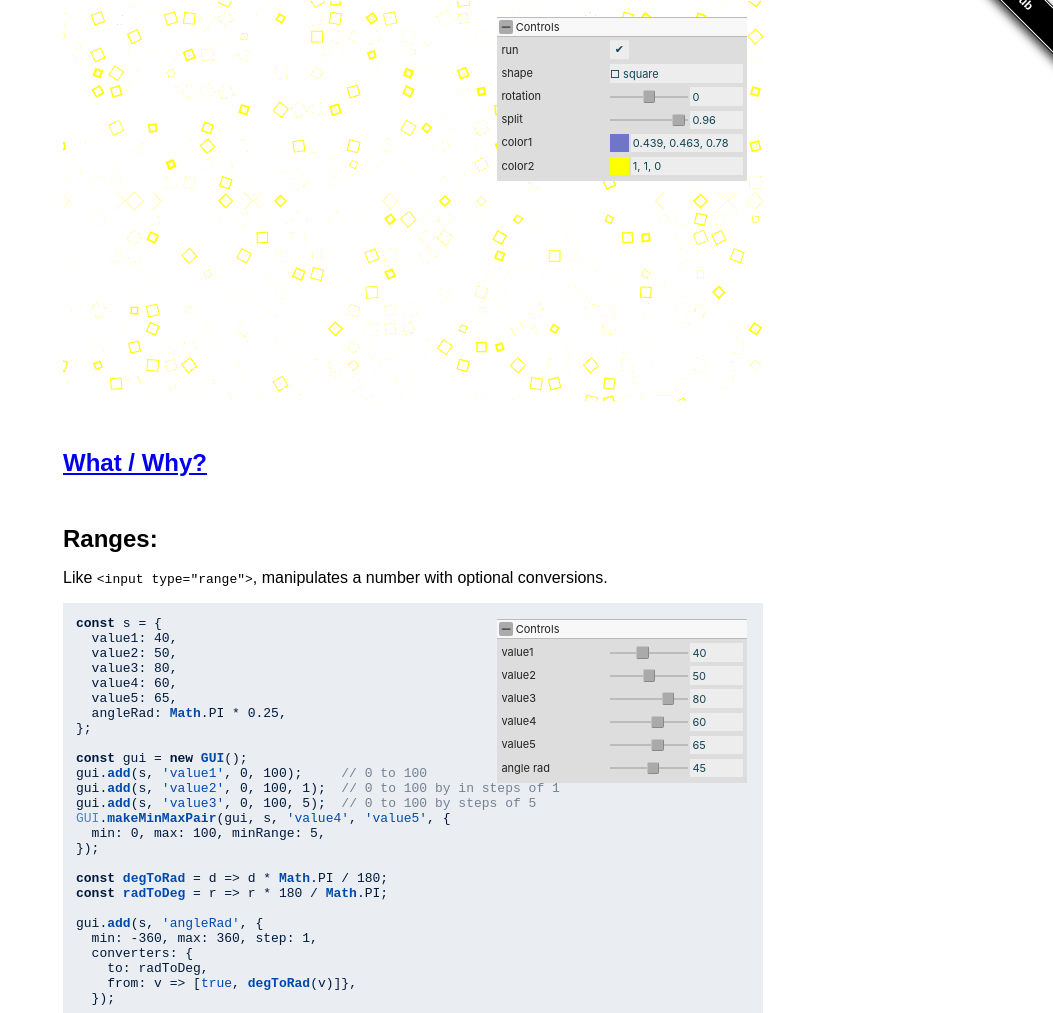
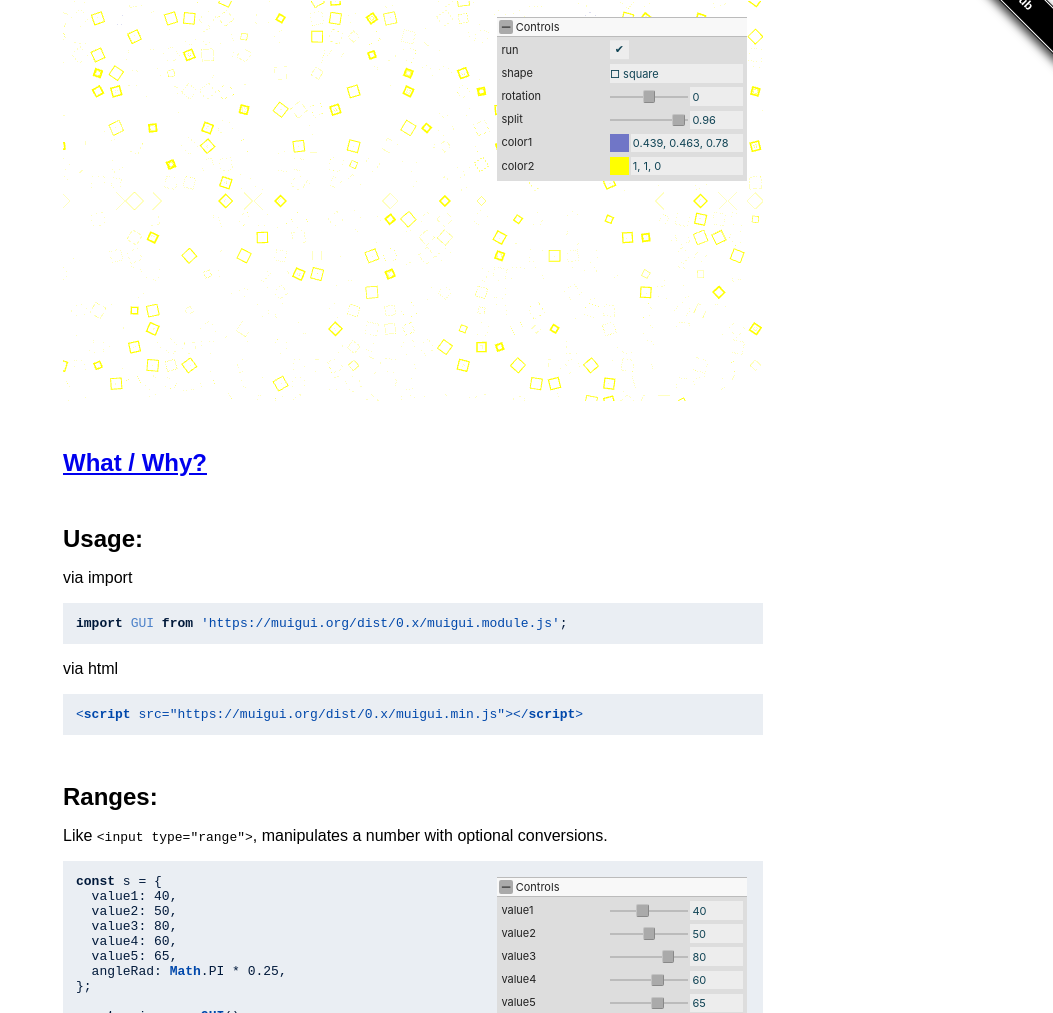
Before and after one commit to greggman/muigui, a website: page index.html in a window 1280 px wide. Shown: the part 87-1100 px from the top of the page, without its empty margins (227-1280 px from the left). Drawn offline with nearby package versions, Linux system fonts and the light colour scheme; animation ran at ten frames a second; a script that the page names is missing.

Commit message:
Deploying to gh-pages from @ greggman/muigui@d8f3dd750414b8e290c2f0f1b3013f6850adbfda 🚀

```diff
--- a/index.html
+++ b/index.html
@@ -180,6 +180,26 @@
   </div>
 
   <h2><a href="https://github.com/greggman/muigui">What / Why?</a></h2>
+
+  <!-- ============================================================ -->
+
+  <h2>Usage:</h2>
+
+  <p>via import</p>
+
+  <div data-example>
+    <pre><code class="language-javascript">
+import GUI from 'https://muigui.org/dist/0.x/muigui.module.js';
+    </code></pre>
+  </div>
+
+  <p>via html</p>
+
+  <div data-example>
+    <pre><code class="language-html">
+&lt;script src="https://muigui.org/dist/0.x/muigui.min.js"&gt;&lt;/script&gt;
+    </code></pre>
+  </div>
 
   <!-- ============================================================ -->
   <h2>Ranges:</h2>
--- a/package.json
+++ b/package.json
@@ -1,6 +1,6 @@
 {
   "name": "muigui",
-  "version": "0.0.21",
+  "version": "0.0.22",
   "description": "A Simple GUI",
   "main": "dist/0.x/muigui.js",
   "module": "dist/0.x/muigui.module.js",
--- a/src/controllers/Container.js
+++ b/src/controllers/Container.js
@@ -40,6 +40,10 @@ export default class Container extends Controller {
       const elem = c0.domElement;
       elem.remove();
       c0.setParent(null);
+    } else {
+      this.#controllers.forEach(c => {
+        c.remove(controller);
+      });
     }
     return this;
   }
```
Also changed, not shown: dist/0.x/muigui.js, dist/0.x/muigui.min.js, dist/0.x/muigui.module.js, dist/0.x/muigui.module.min.js, 5 other files.
